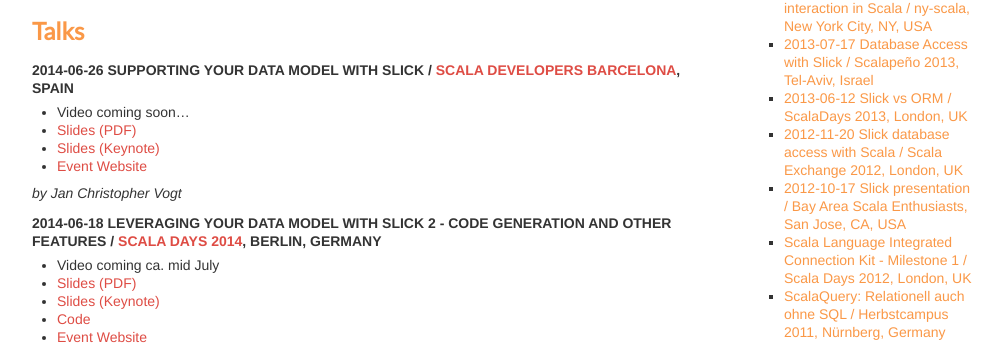
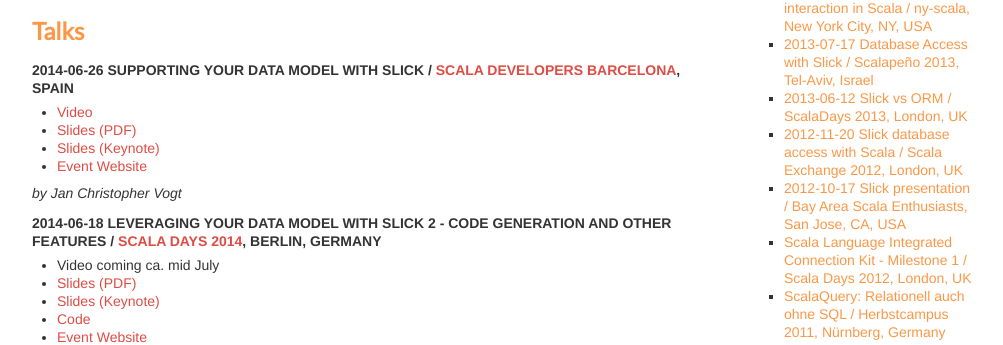
Before and after one commit to slick/slick.github.com, a Jekyll site: the page built from docs/index.md, in a window 1280 px wide and 900 px high, scrolled down 972 px. Shown: the part 156-501 px from the top of the window, without its empty margins (138-1141 px from the left). Built offline with Jekyll 4.4.1, drawn with Linux system fonts in a browser that asks for light colours.

Commit message:
Adds Scalabcn Video

```diff
--- a/docs/index.md
+++ b/docs/index.md
@@ -70,7 +70,7 @@
 
 #### 2014-06-26 Supporting your data model with Slick / [Scala Developers Barcelona](http://www.meetup.com/Scala-Developers-Barcelona/), Spain
 
-* Video coming soon...
+* [Video](http://www.youtube.com/watch?v=qco93tY0rYA)
 * [Slides (PDF)](/talks/2014-06-26_Barcelona-Scala-Developers/2014-06-26_Barcelona-Scala-Developers_Supporting-your-data-model-with-Slick.pdf)
 * [Slides (Keynote)](/talks/2014-06-26_Barcelona-Scala-Developers/2014-06-26_Barcelona-Scala-Developers_Supporting-your-data-model-with-Slick.key)
 * [Event Website](http://www.meetup.com/Scala-Developers-Barcelona/events/184920892/)
```
